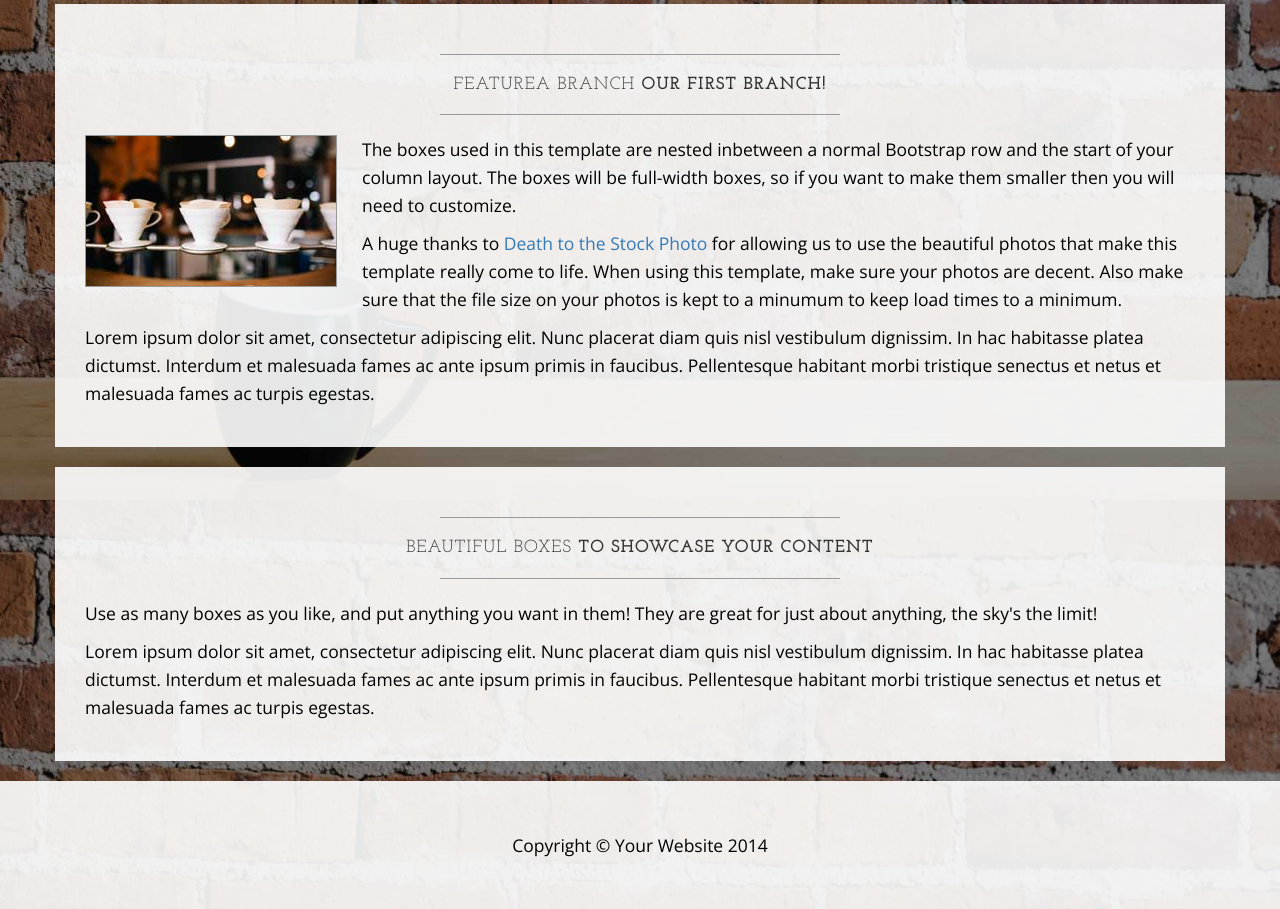
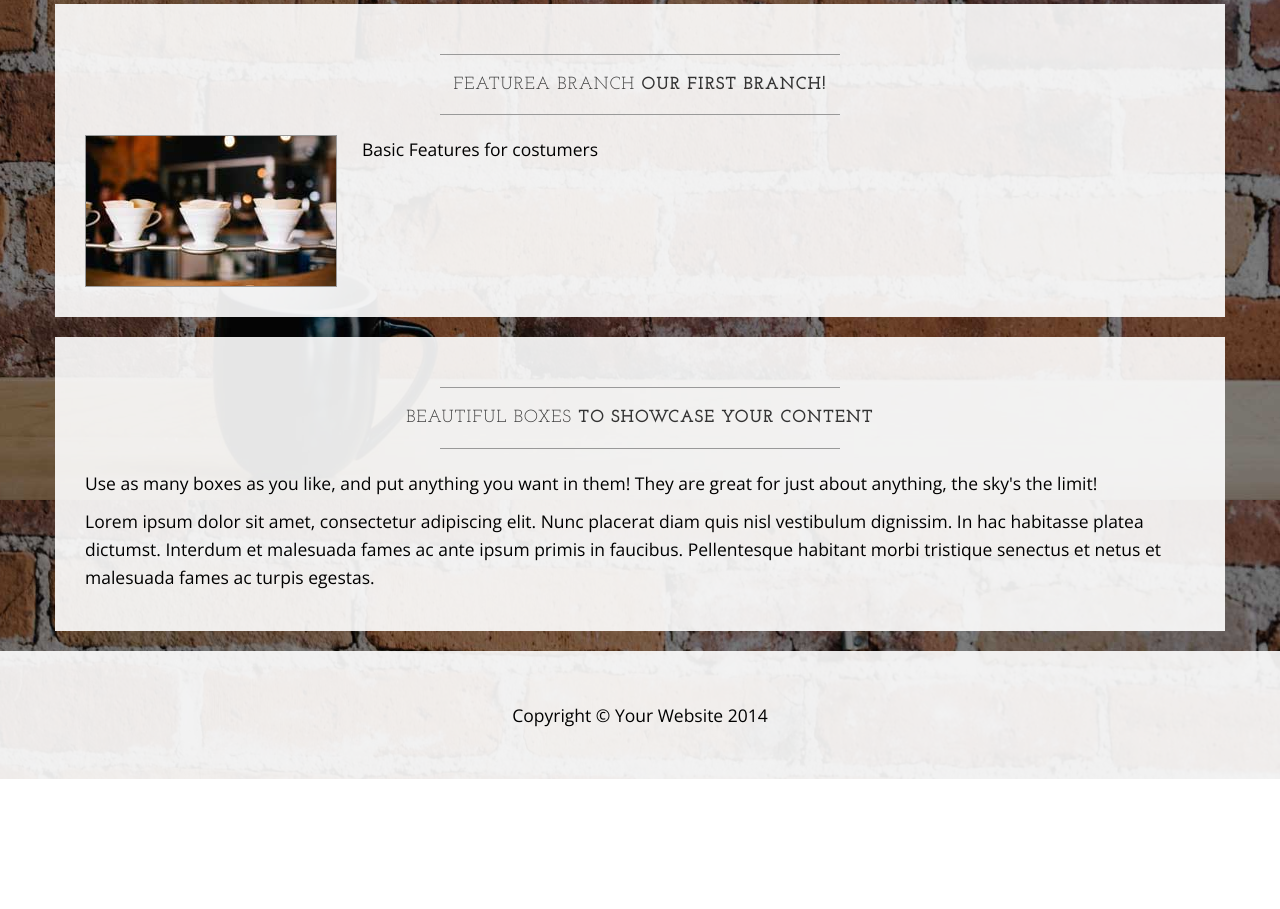
Before and after one commit to chtsebastian/LearnableGitCourse, a plain HTML site: page index.html in a window 1280 px wide. Shown: the part 1100-2009 px from the top of the page. After the commit the page ends 1879 px from the top, so only its background shows below. Drawn offline with nearby package versions, Linux system fonts and the light colour scheme.

Commit message:
Edited paragraph

```diff
--- a/index.html
+++ b/index.html
@@ -129,9 +129,7 @@
                     <hr>
                     <img class="img-responsive img-border img-left" src="img/intro-pic.jpg" alt="">
                     <hr class="visible-xs">
-                    <p>The boxes used in this template are nested inbetween a normal Bootstrap row and the start of your column layout. The boxes will be full-width boxes, so if you want to make them smaller then you will need to customize.</p>
-                    <p>A huge thanks to <a href="http://join.deathtothestockphoto.com/" target="_blank">Death to the Stock Photo</a> for allowing us to use the beautiful photos that make this template really come to life. When using this template, make sure your photos are decent. Also make sure that the file size on your photos is kept to a minumum to keep load times to a minimum.</p>
-                    <p>Lorem ipsum dolor sit amet, consectetur adipiscing elit. Nunc placerat diam quis nisl vestibulum dignissim. In hac habitasse platea dictumst. Interdum et malesuada fames ac ante ipsum primis in faucibus. Pellentesque habitant morbi tristique senectus et netus et malesuada fames ac turpis egestas.</p>
+                    <p>Basic Features for costumers</p>
                 </div>
             </div>
         </div>
```
